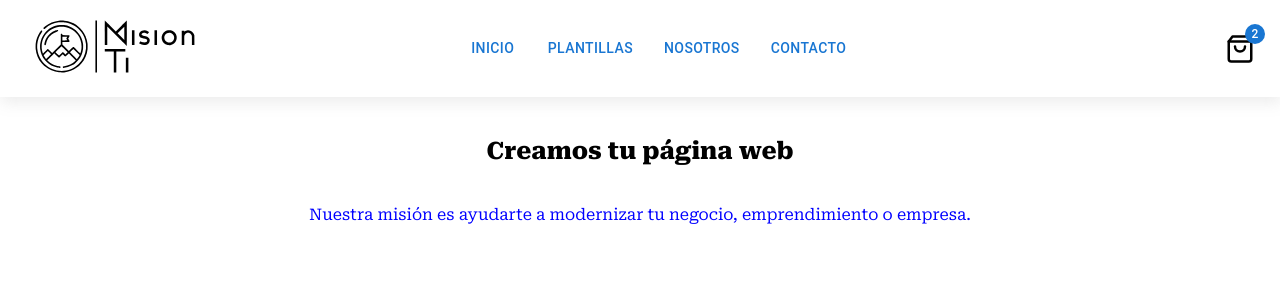
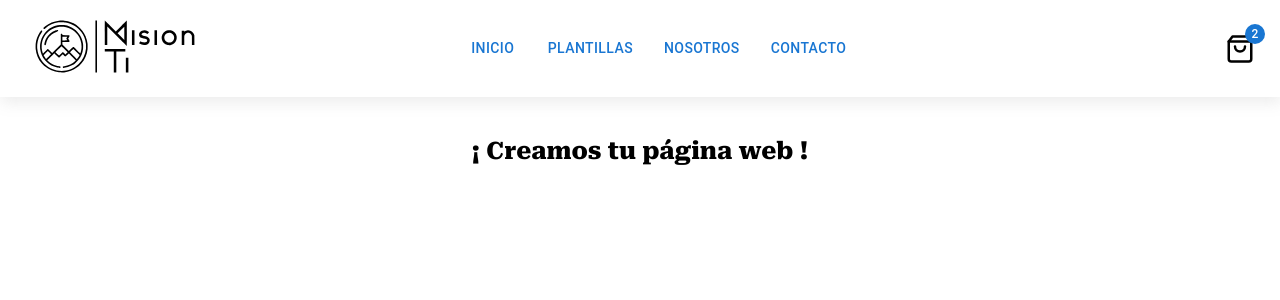
Before and after one commit to Juanma19R/ecommerce-react, a React (Create React App) app: page / in a window 1280 px wide. Shown: the top 300 px of the page. Built offline with nearby package versions, Linux system fonts and the light colour scheme.

Commit message:
Correccion del desafio, Crea tu landing

```diff
--- a/src/App.js
+++ b/src/App.js
@@ -7,7 +7,7 @@ function App() {
   return (
     <div className="App">
       <NavBar />
-      <ItemListContainer />
+      <ItemListContainer greeting='¡ Creamos tu página web !' />
     </div>
   );
 }
--- a/src/components/ItemListContainer/ItemListContainer.js
+++ b/src/components/ItemListContainer/ItemListContainer.js
@@ -1,10 +1,11 @@
-import Item from '../Items/Item'
+import './ItemListContainer.scss'
 
-const ItemListContainer = () => {
+const ItemListContainer = (props) => {
     return(
         <div className="container-items">
-            <Item title='Creamos tu página web' />
-            <Item subtitle='Nuestra misión es ayudarte a modernizar tu negocio, emprendimiento o empresa.' />
+            <div>
+                <h2>{props.greeting}</h2>
+            </div>
         </div>
     )
 }
--- a/src/components/Items/Item.scss
+++ b/src/components/ItemListContainer/ItemListContainer.scss
@@ -1,8 +1,5 @@
-.item{
+.container-items{
     display: flex;
     justify-content: center;
     padding-top: 40px;
-    p{
-        color: blue;
-    }
 }
--- a/src/components/Items/Item.js
+++ /dev/null
@@ -1,10 +0,0 @@
-import './Item.scss'
-
-export default function Item(props) {
-    return(
-        <div className="item">
-            <h2>{props.title}</h2>
-            <p>{props.subtitle}</p>
-        </div>
-    )
-}
```
